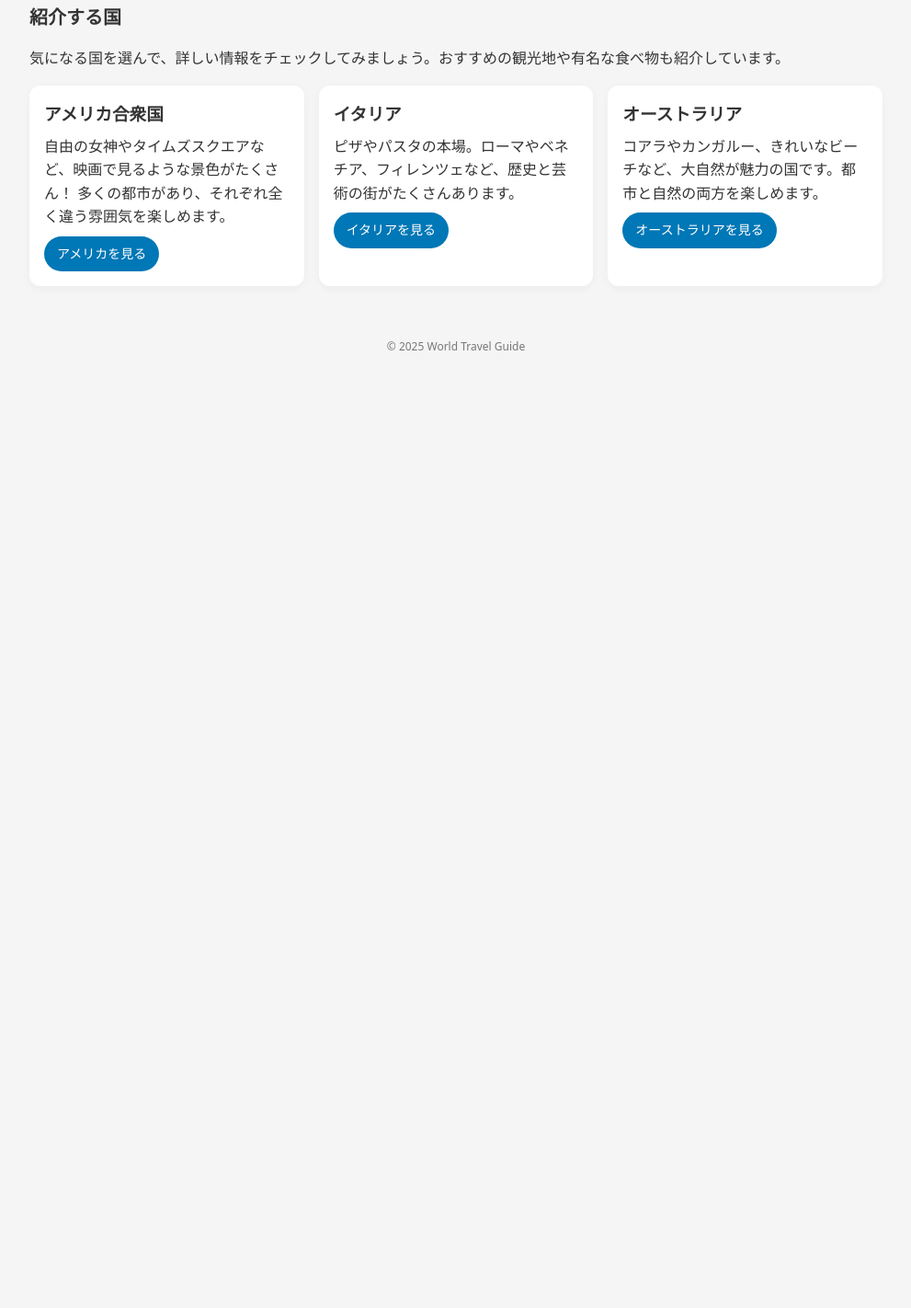
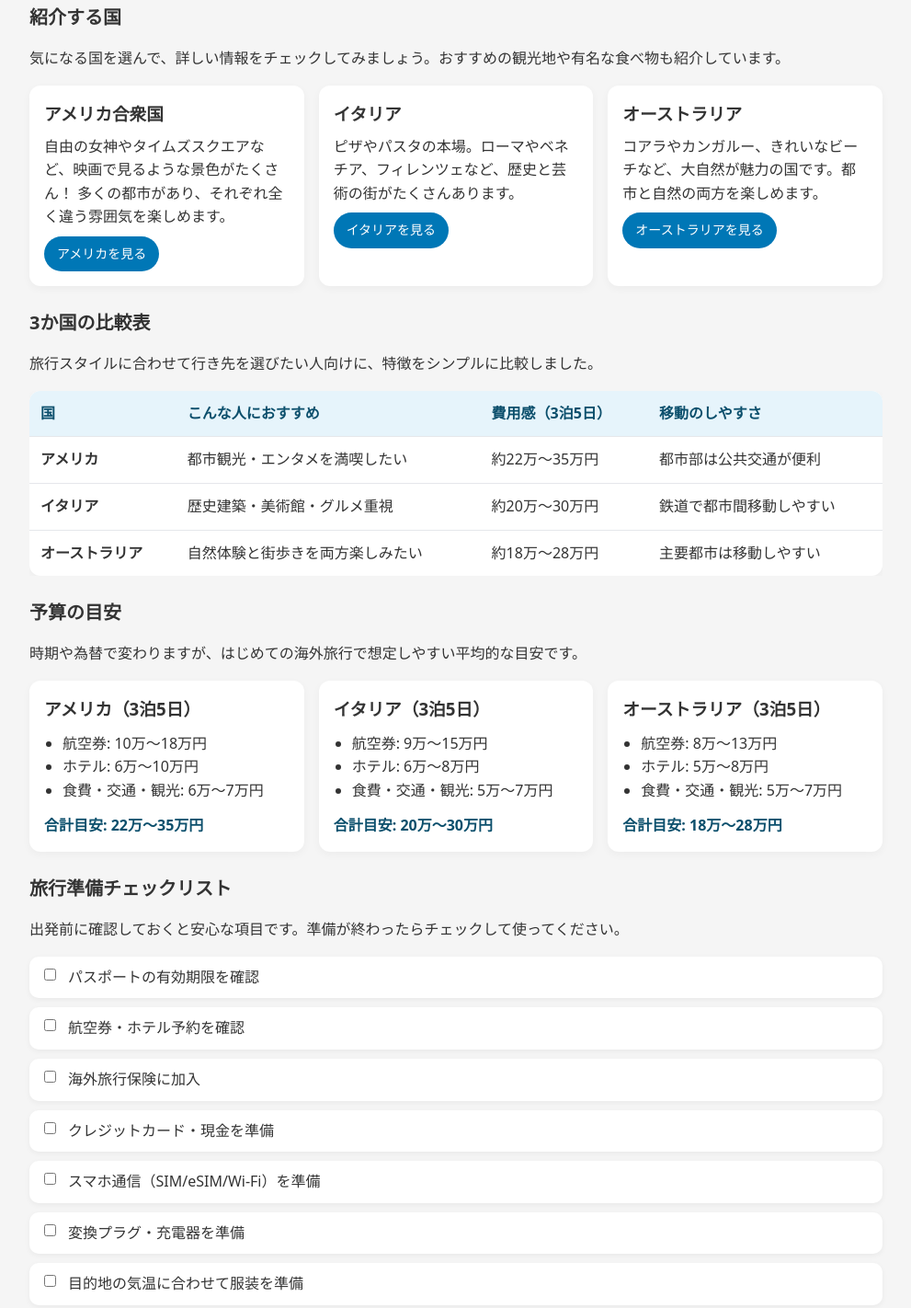
Before and after one commit to repros-student/homepage-sample, a plain HTML site: page index.html in a window 1280 px wide. Shown: the part 313-1735 px from the top of the page at 92% size, without its empty margins (144-1135 px from the left). Before the commit the page ends 800 px from the top, so only its background shows below. Drawn offline with Linux system fonts and the light colour scheme.

Commit message:
比較表の追加

```diff
--- a/index.html
+++ b/index.html
@@ -74,6 +74,116 @@
           </article>
         </div>
       </section>
+
+      <section>
+        <h2 class="section-title">3か国の比較表</h2>
+        <p>
+          旅行スタイルに合わせて行き先を選びたい人向けに、特徴をシンプルに比較しました。
+        </p>
+        <div class="table-wrap">
+          <table class="compare-table">
+            <thead>
+              <tr>
+                <th scope="col">国</th>
+                <th scope="col">こんな人におすすめ</th>
+                <th scope="col">費用感（3泊5日）</th>
+                <th scope="col">移動のしやすさ</th>
+              </tr>
+            </thead>
+            <tbody>
+              <tr>
+                <th scope="row">アメリカ</th>
+                <td>都市観光・エンタメを満喫したい</td>
+                <td>約22万〜35万円</td>
+                <td>都市部は公共交通が便利</td>
+              </tr>
+              <tr>
+                <th scope="row">イタリア</th>
+                <td>歴史建築・美術館・グルメ重視</td>
+                <td>約20万〜30万円</td>
+                <td>鉄道で都市間移動しやすい</td>
+              </tr>
+              <tr>
+                <th scope="row">オーストラリア</th>
+                <td>自然体験と街歩きを両方楽しみたい</td>
+                <td>約18万〜28万円</td>
+                <td>主要都市は移動しやすい</td>
+              </tr>
+            </tbody>
+          </table>
+        </div>
+      </section>
+
+      <section>
+        <h2 class="section-title">予算の目安</h2>
+        <p>
+          時期や為替で変わりますが、はじめての海外旅行で想定しやすい平均的な目安です。
+        </p>
+        <div class="budget-grid">
+          <article class="budget-card">
+            <h3>アメリカ（3泊5日）</h3>
+            <ul>
+              <li>航空券: 10万〜18万円</li>
+              <li>ホテル: 6万〜10万円</li>
+              <li>食費・交通・観光: 6万〜7万円</li>
+            </ul>
+            <p class="budget-total">合計目安: 22万〜35万円</p>
+          </article>
+
+          <article class="budget-card">
+            <h3>イタリア（3泊5日）</h3>
+            <ul>
+              <li>航空券: 9万〜15万円</li>
+              <li>ホテル: 6万〜8万円</li>
+              <li>食費・交通・観光: 5万〜7万円</li>
+            </ul>
+            <p class="budget-total">合計目安: 20万〜30万円</p>
+          </article>
+
+          <article class="budget-card">
+            <h3>オーストラリア（3泊5日）</h3>
+            <ul>
+              <li>航空券: 8万〜13万円</li>
+              <li>ホテル: 5万〜8万円</li>
+              <li>食費・交通・観光: 5万〜7万円</li>
+            </ul>
+            <p class="budget-total">合計目安: 18万〜28万円</p>
+          </article>
+        </div>
+      </section>
+
+      <section>
+        <h2 class="section-title">旅行準備チェックリスト</h2>
+        <p>
+          出発前に確認しておくと安心な項目です。準備が終わったらチェックして使ってください。
+        </p>
+        <ul class="checklist">
+          <li>
+            <label><input type="checkbox" /> パスポートの有効期限を確認</label>
+          </li>
+          <li>
+            <label><input type="checkbox" /> 航空券・ホテル予約を確認</label>
+          </li>
+          <li>
+            <label><input type="checkbox" /> 海外旅行保険に加入</label>
+          </li>
+          <li>
+            <label><input type="checkbox" /> クレジットカード・現金を準備</label>
+          </li>
+          <li>
+            <label><input type="checkbox" /> スマホ通信（SIM/eSIM/Wi-Fi）を準備</label>
+          </li>
+          <li>
+            <label><input type="checkbox" /> 変換プラグ・充電器を準備</label>
+          </li>
+          <li>
+            <label><input type="checkbox" /> 目的地の気温に合わせて服装を準備</label>
+          </li>
+          <li>
+            <label><input type="checkbox" /> 現地交通や治安情報を事前確認</label>
+          </li>
+        </ul>
+      </section>
     </main>
 
     <footer>© 2025 World Travel Guide</footer>
--- a/style.css
+++ b/style.css
@@ -182,6 +182,100 @@ main {
   margin: 0 0 8px;
 }
 
+/* 比較表 */
+.table-wrap {
+  margin-top: 12px;
+  overflow-x: auto;
+}
+
+.compare-table {
+  width: 100%;
+  min-width: 680px;
+  border-collapse: collapse;
+  background-color: #fff;
+  border-radius: 12px;
+  overflow: hidden;
+  box-shadow: 0 3px 10px rgba(0,0,0,0.04);
+}
+
+.compare-table th,
+.compare-table td {
+  padding: 12px;
+  border-bottom: 1px solid #e5e7eb;
+  text-align: left;
+  vertical-align: top;
+}
+
+.compare-table thead th {
+  background-color: #e6f4fb;
+  color: #0b4f6c;
+  font-weight: 700;
+}
+
+.compare-table tbody tr:last-child th,
+.compare-table tbody tr:last-child td {
+  border-bottom: none;
+}
+
+/* 予算 */
+.budget-grid {
+  display: grid;
+  grid-template-columns: repeat(auto-fit, minmax(220px, 1fr));
+  gap: 16px;
+  margin-top: 12px;
+}
+
+.budget-card {
+  background-color: #fff;
+  border-radius: 12px;
+  padding: 16px;
+  box-shadow: 0 3px 10px rgba(0,0,0,0.04);
+}
+
+.budget-card h3 {
+  margin-top: 0;
+  margin-bottom: 10px;
+}
+
+.budget-card ul {
+  margin: 0;
+  padding-left: 20px;
+}
+
+.budget-total {
+  margin-top: 12px;
+  margin-bottom: 0;
+  font-weight: 700;
+  color: #0b4f6c;
+}
+
+/* チェックリスト */
+.checklist {
+  list-style: none;
+  padding: 0;
+  margin: 12px 0 0;
+  display: grid;
+  gap: 10px;
+}
+
+.checklist li {
+  background-color: #fff;
+  border-radius: 10px;
+  padding: 10px 12px;
+  box-shadow: 0 2px 6px rgba(0,0,0,0.05);
+}
+
+.checklist label {
+  display: flex;
+  align-items: flex-start;
+  gap: 10px;
+  cursor: pointer;
+}
+
+.checklist input[type="checkbox"] {
+  margin-top: 3px;
+}
+
 /* 食べ物の画像リスト */
 .food-grid {
   list-style: none;
```
